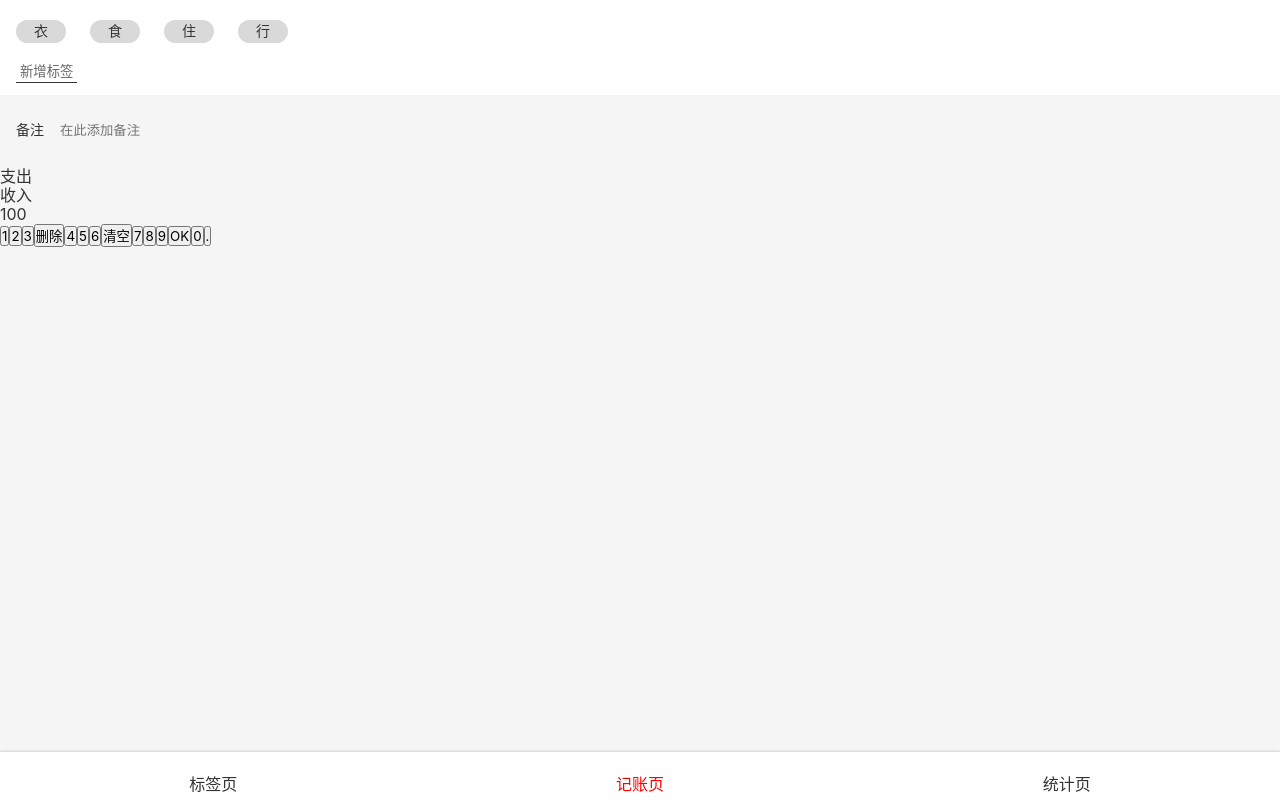
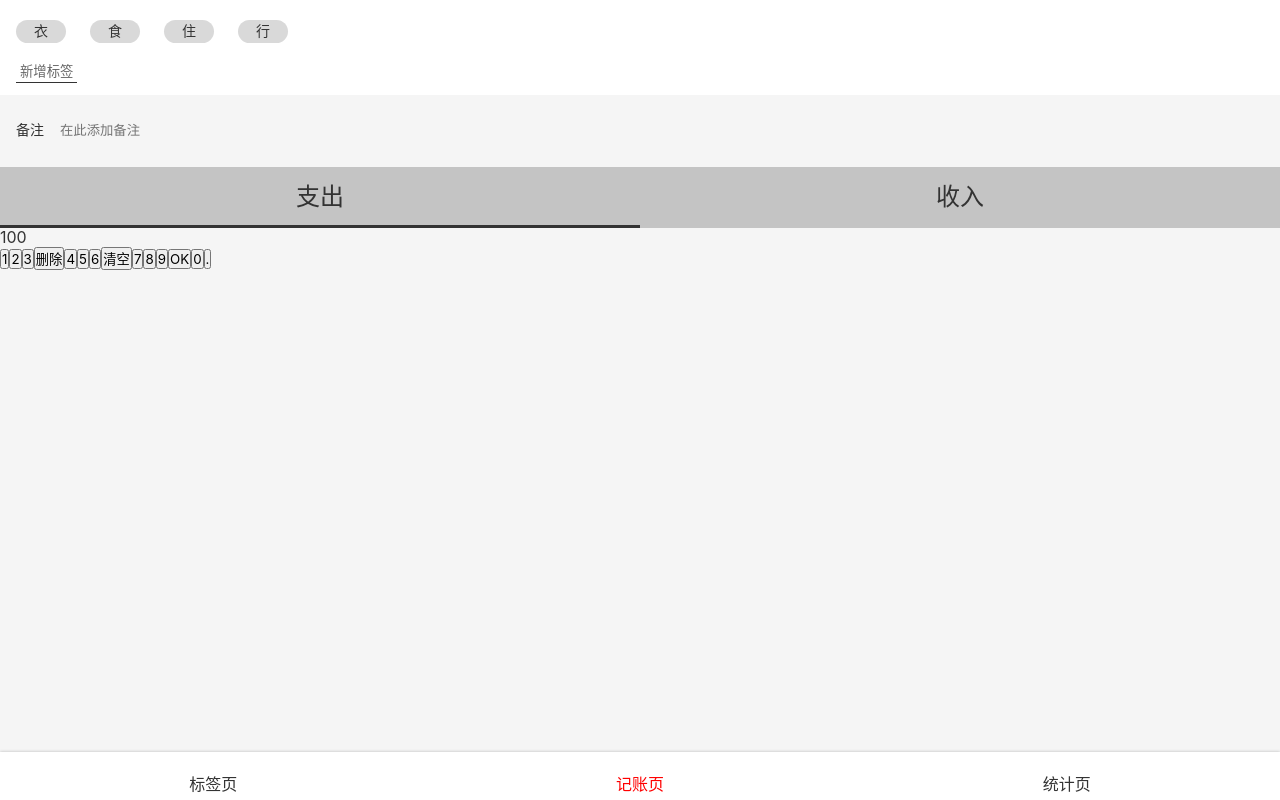
Before and after one commit to spymb/rMoney, a React app: page /#/money in a window 1280 px wide. Built offline with nearby package versions, Linux system fonts and the light colour scheme; some icons are missing.

Commit message:
CategorySection添加CSS

```diff
--- a/src/views/Money.tsx
+++ b/src/views/Money.tsx
@@ -37,7 +37,29 @@
 `;
 
 const CategorySection = styled.section`
+  font-size: 24px;
+  > ul{
+    display:flex;
+    background:#c4c4c4;
+    > li {
+      width: 50%;
+      text-align:center;
+      padding: 16px 0;
+      position:relative;
+      &.selected::after{
+        content: '';
+        display:block;
+        height: 3px;
+        background:#333;
+        position:absolute;
+        bottom:0;
+        width: 100%;
+        left: 0;
+      }
+    }
+  }
 `;
+
 const NumberPadSection = styled.section`
 `;
 
@@ -63,7 +85,7 @@
 
       <CategorySection>
         <ul>
-          <li>支出</li>
+          <li className="selected">支出</li>
           <li>收入</li>
         </ul>
       </CategorySection>
```
